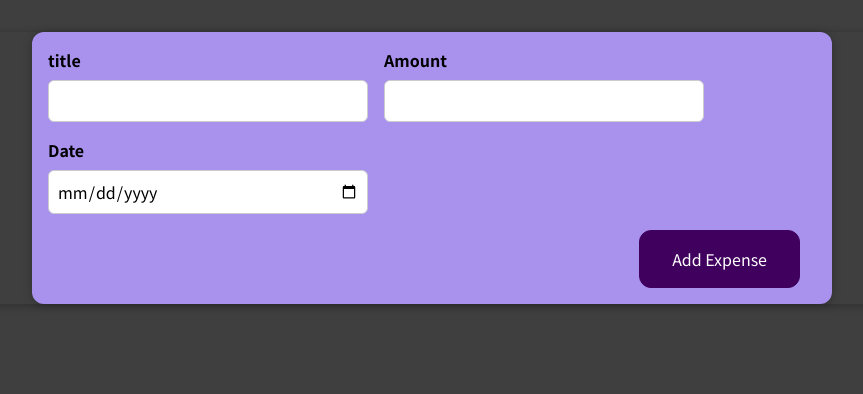
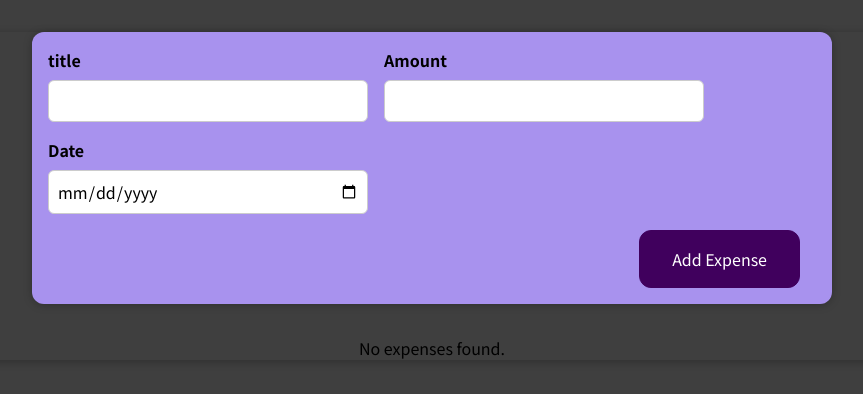
Before and after one commit to LevwTech/expenses-tracker, a React (Create React App) app: page / in a window 1280 px wide. Shown: the top 394 px of the page, without its empty margins (208-1071 px from the left). Built offline with nearby package versions, Linux system fonts and the light colour scheme.

Commit message:
added no expenses found text when expenses array is empty

```diff
--- /dev/null
+++ b/src/App.css
@@ -0,0 +1,3 @@
+.center {
+  text-align: center;
+}
--- a/src/App.js
+++ b/src/App.js
@@ -2,20 +2,33 @@ import ExpenseItem from "./components/Expenses/ExpenseItem";
 import Card from "./components/UI/Card.js";
 import NewExpense from "./components/NewExpense/NewExpense";
 import { useState } from "react";
+import "./App.css";
 const expenses = [];
-
 function App() {
   const [myExpenses, setExpense] = useState(expenses);
   function addExpenseHandler(expense) {
     setExpense([expense, ...myExpenses]);
     // setExpense((prevExpenses) => [expense, ...prevExpenses]); // better method!
   }
-
+  const expensesMsg = <p className="center">No expenses found.</p>;
+  // if (expensesMsg.length > 0) {   // ANOTHER WAY
+  //   expensesMsg = myExpenses.map((expense) => (
+  //     <ExpenseItem
+  //       key={expense.id} // must have in lists for better memory performance and to avoid bugs
+  //       title={expense.title}
+  //       date={expense.date}
+  //       amount={expense.amount}
+  //     ></ExpenseItem>
+  //   ));
+  // }
   return (
     <Card>
       <NewExpense getAddExpense={addExpenseHandler}></NewExpense>
-      {myExpenses.map((expense) => (
+      {myExpenses.length === 0
+        ? expensesMsg
+        : myExpenses.map((expense) => (
             <ExpenseItem
+              key={expense.id} // must have in lists for better memory performance and to avoid bugs
               title={expense.title}
               date={expense.date}
               amount={expense.amount}
--- a/src/components/NewExpense/NewExpense.js
+++ b/src/components/NewExpense/NewExpense.js
@@ -4,7 +4,7 @@ function NewExpense(props) {
   function saveExpenseData(EnteredExpenseData) {
     const expenseData = {
       ...EnteredExpenseData,
-      id: Math.floor(Math.random() * 1000) + 1,
+      id: Math.floor(Math.random() * 999999) + 1,
     };
     props.getAddExpense(expenseData);
   }
```
Also changed, not shown: 1 other file (tests, documents, lock files or other folders). Lines whose indentation alone changed are shown as unchanged.
